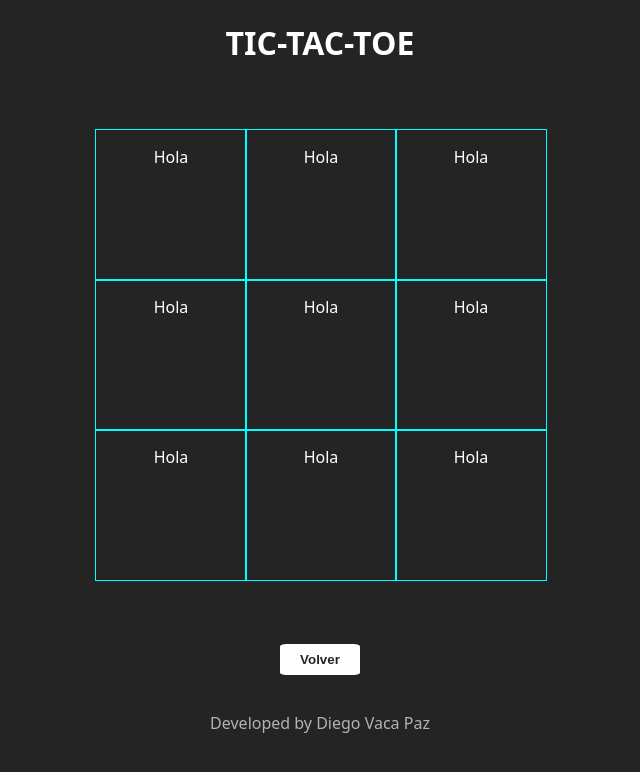
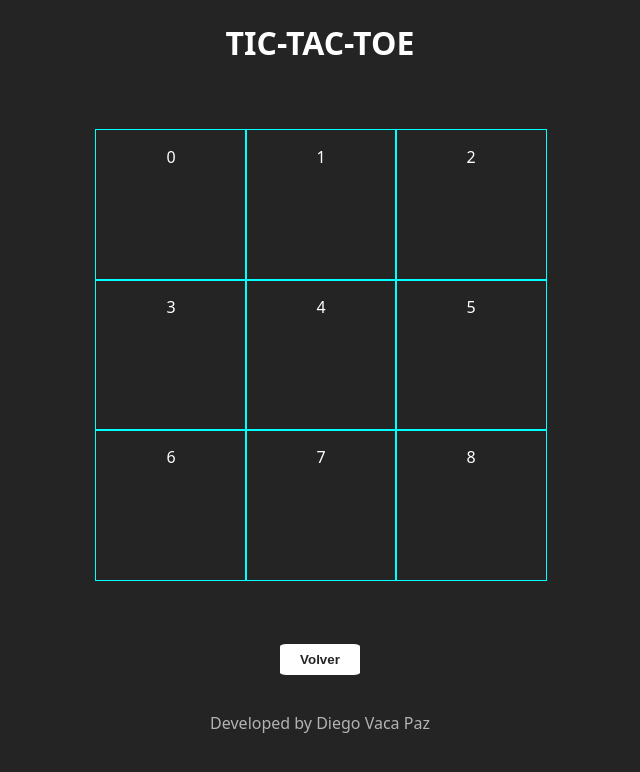
Before and after one commit to diegovacapaz/React_TIC-TAC-TOE, a React (Vite) app: page /game in a window 1280 px wide. Shown: the top 772 px of the page, without its empty margins (320-960 px from the left). Built offline with nearby package versions, Linux system fonts and the light colour scheme.

Commit message:
Prop added to Cell.jsx

```diff
--- a/src/components/Board/Board.jsx
+++ b/src/components/Board/Board.jsx
@@ -14,7 +14,7 @@ const Board = () => {
                 <article className="container">
                     <div className="board">
                         {board.map((cell,index)=>{
-                            return <Cell key={index}></Cell>
+                            return <Cell key={index} draw={index}></Cell>
                         })}
                     </div>
                 </article>
--- a/src/components/Board/Cell/Cell.jsx
+++ b/src/components/Board/Cell/Cell.jsx
@@ -1,8 +1,8 @@
-const Cell = () => {
+const Cell = ({draw}) => {
     return (
         <div className="cell">
             <article>
-                <p>Hola</p>
+                <p>{draw}</p>
             </article>
         </div>
     );
```
